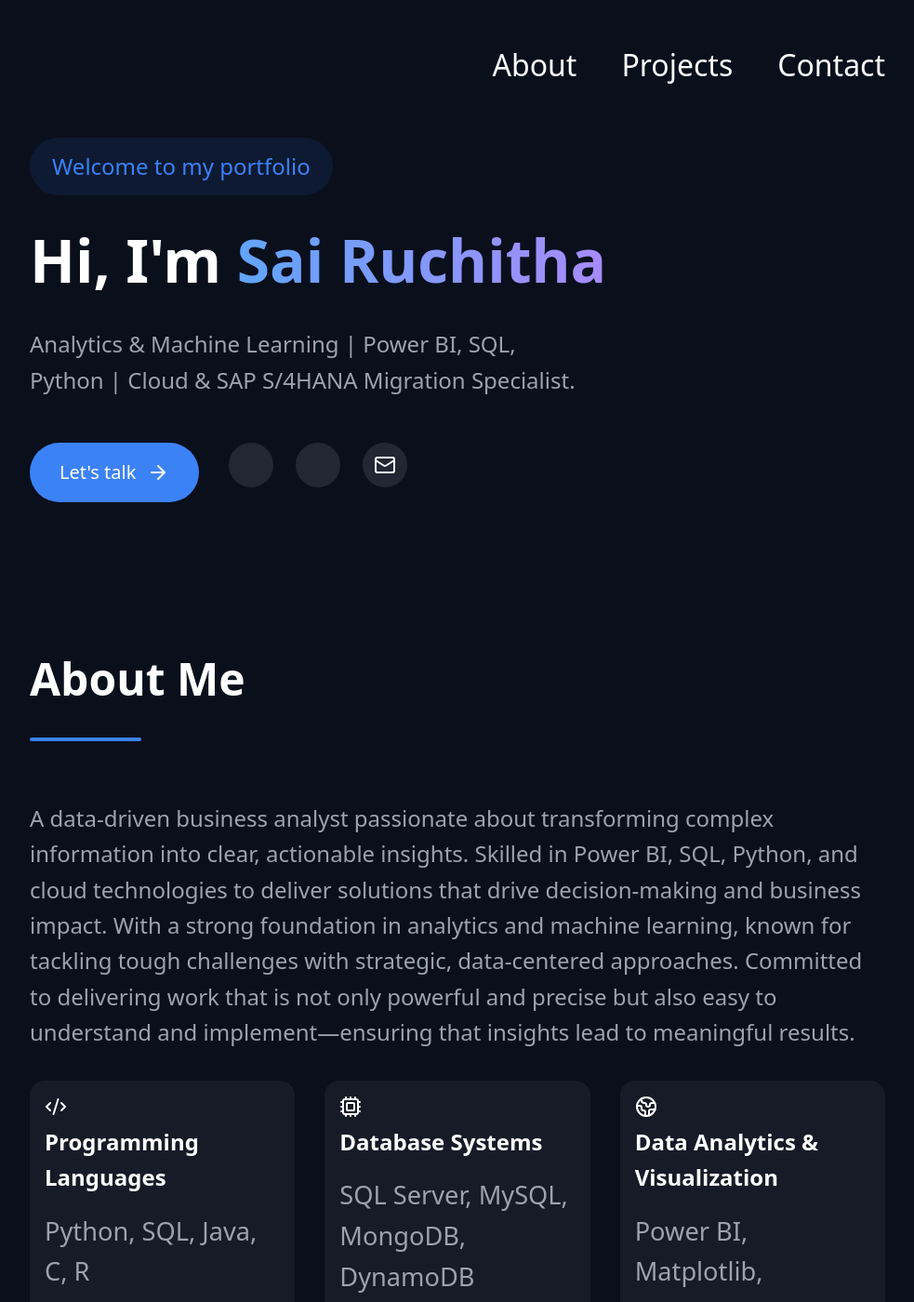
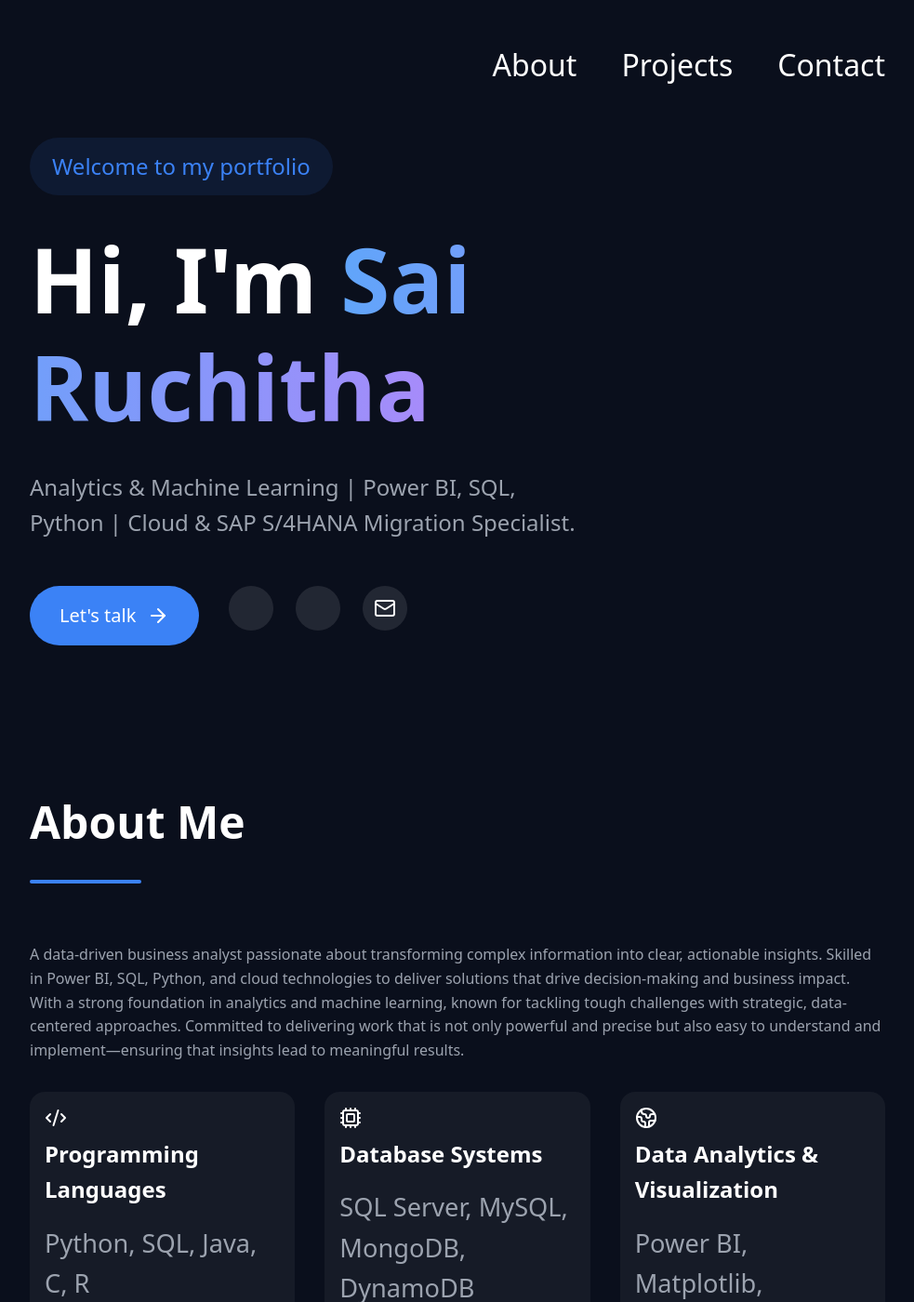
Before and after one commit to ruchi-lab/Portfolio, a plain HTML site: page index.html in a window 1280 px wide. Shown: the top 1400 px of the page at 93% size, without its empty margins (148-1131 px from the left). Drawn offline with nearby package versions, Linux system fonts and the light colour scheme; some icons are missing.

Commit message:
Update styles.css
CSS updated

```diff
--- a/styles.css
+++ b/styles.css
@@ -106,15 +106,17 @@ body {
     font-size: 1.5rem;
 }
 
+/* Mobile First: Smaller size for mobile devices */
 .hero h1 {
-    font-size: 6rem;
+    font-size: 3rem;
     line-height: 1.2;
     margin-bottom: 2rem;
 }
 
+/* Larger screens: Increased font size */
 @media (min-width: 768px) {
     .hero h1 {
-        font-size: 4rem;
+        font-size: 6rem;
     }
 }
 
@@ -378,7 +380,7 @@ a:hover {
 }
 
 .about-text p {
-    font-size: 1.5rem;
+    font-size: 1rem;
     color: var(--text-secondary);
     margin-bottom: 2rem;
     text-align: left;
```
